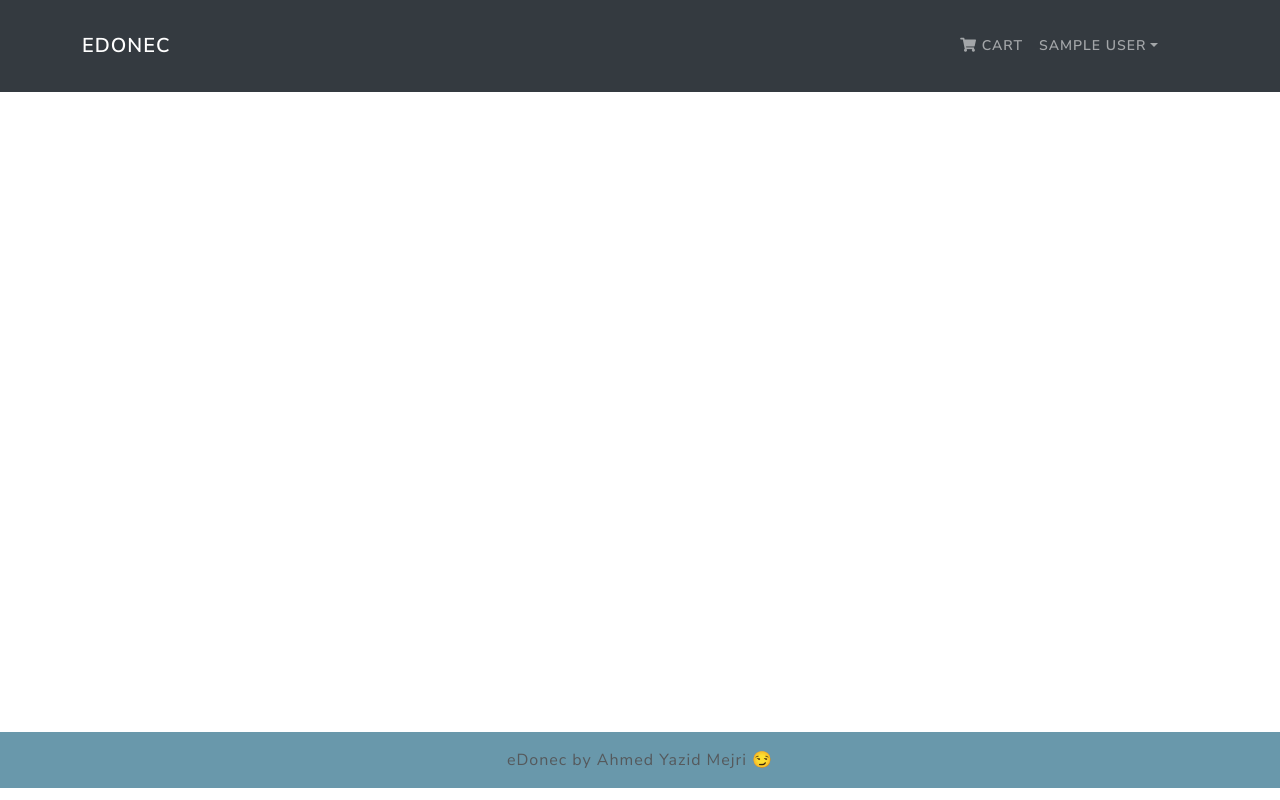
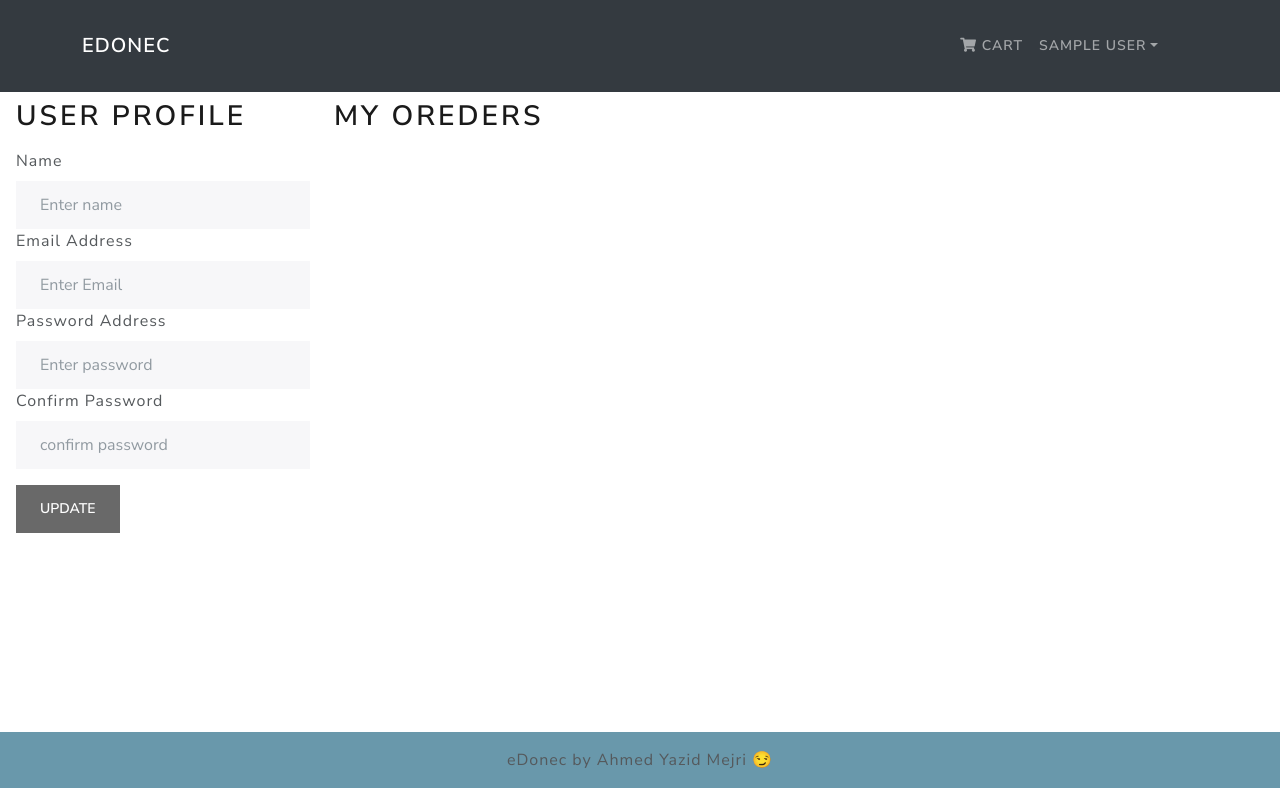
Before and after one commit to yazidam/eDonec_Test, a React (Create React App) app in the folder client/: page /profile in a window 1280 px wide. Built offline with nearby package versions, Linux system fonts and the light colour scheme; no server answers; sample sign-in values are in the browser's storage.

Commit message:
profile screen

```diff
--- a/client/src/App.js
+++ b/client/src/App.js
@@ -8,6 +8,7 @@ import CartScreen from "./screens/CartScreen";
 import LoginScreen from "./screens/LoginScreen";
 import ShippingScreen from "./screens/ShippingScreen";
 import RegisterScreen from "./screens/RegisterScreen";
+import ProfileScreen from "./screens/ProfileScreen";
 function App() {
   return (
     <BrowserRouter>
@@ -20,6 +21,7 @@ function App() {
           <Route path="/login" element={<LoginScreen />} />
           <Route path="/shipping" element={<ShippingScreen />} />
           <Route path="/register" element={<RegisterScreen />} />
+          <Route path="/profile" element={<ProfileScreen />} />
         </Routes>
       </main>
       <Footer />
--- /dev/null
+++ b/client/src/screens/ProfileScreen.js
@@ -0,0 +1,107 @@
+import React, { useState, useEffect } from "react";
+import { Form, Button, Row, Col } from "react-bootstrap";
+import { useDispatch, useSelector } from "react-redux";
+import Loader from "../components/Loader";
+import { useNavigate } from "react-router-dom";
+
+import { getUserdetails } from "../actions/userActions";
+const ProfileScreen = () => {
+  const [email, setEmail] = useState("");
+  const [password, setPassword] = useState("");
+  const [confirmpassword, setConfirmpassword] = useState("");
+  const [name, setName] = useState("");
+  const [message, setMassage] = useState(null);
+  let navigate = useNavigate();
+  const dispatch = useDispatch();
+  const userDetails = useSelector((state) => state.userDetails);
+  const { loading, error, user } = userDetails;
+
+  const userLogin = useSelector((state) => state.userLogin);
+  const { userInfo } = userLogin;
+
+  useEffect(() => {
+    if (!userInfo) {
+      navigate("/login");
+    } else {
+      if (!user.name) {
+        dispatch(getUserdetails("profile"));
+      } else {
+        setName(user.name);
+        setEmail(user.email);
+      }
+    }
+  }, [dispatch, userInfo, user]);
+
+  const submitHandler = (e) => {
+    e.preventDefault();
+    if (password !== confirmpassword) {
+      setMassage("password do not match");
+    } else {
+      //update prodile
+    }
+  };
+  return (
+    <Row>
+      <Col md={3}>
+        <h2> User Profile</h2>
+        {error && <h2>verifier votre coordonner {error}</h2>}
+        {error && <h1>{message}</h1>}
+        {loading && <Loader />}
+        <Form onSubmit={submitHandler}>
+          <Form.Group controlId="name">
+            <Form.Label>Name </Form.Label>
+            <Form.Control
+              type="name"
+              placeholder="Enter name"
+              value={name}
+              onChange={(e) => setName(e.target.value)}
+            ></Form.Control>
+          </Form.Group>
+          <Form.Group controlId="email">
+            <Form.Label>Email Address</Form.Label>
+            <Form.Control
+              type="email"
+              placeholder="Enter Email"
+              value={email}
+              onChange={(e) => setEmail(e.target.value)}
+            ></Form.Control>
+          </Form.Group>
+
+          <Form.Group controlId="password">
+            <Form.Label>Password Address</Form.Label>
+            <Form.Control
+              type="password"
+              placeholder="Enter password"
+              value={password}
+              onChange={(e) => setPassword(e.target.value)}
+            ></Form.Control>
+          </Form.Group>
+
+          <Form.Group controlId="confirmpassword">
+            <Form.Label>Confirm Password </Form.Label>
+            <Form.Control
+              type="password"
+              placeholder="confirm password"
+              value={confirmpassword}
+              onChange={(e) => setConfirmpassword(e.target.value)}
+            ></Form.Control>
+          </Form.Group>
+
+          <Button
+            type="submit"
+            variant="primary"
+            className="my-3 "
+            disabled={email.length < 10}
+          >
+            Update
+          </Button>
+        </Form>
+      </Col>
+      <Col md={9}>
+        <h2>My Oreders</h2>
+      </Col>
+    </Row>
+  );
+};
+
+export default ProfileScreen;
```
